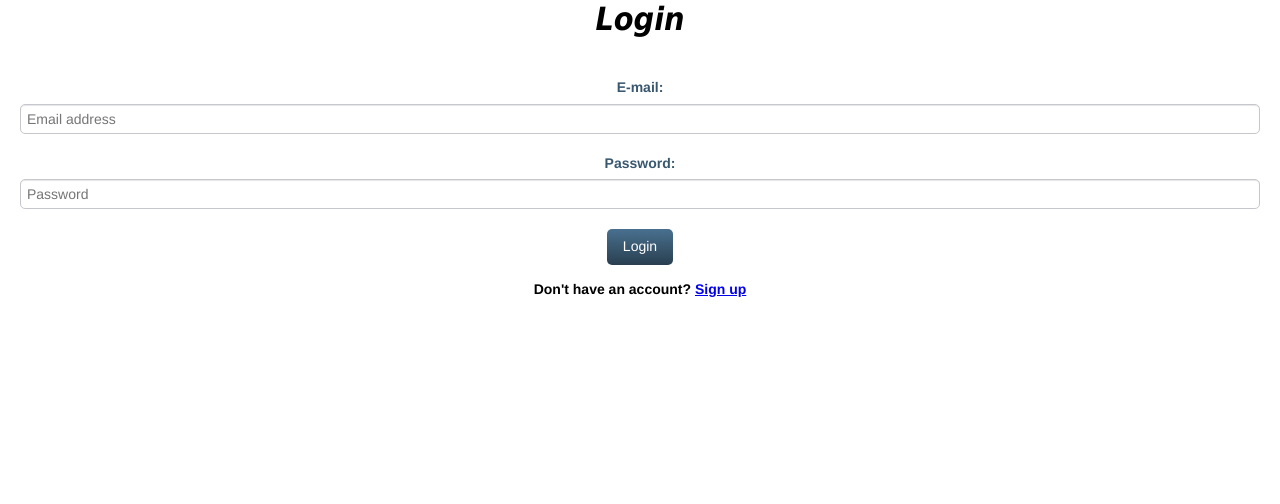
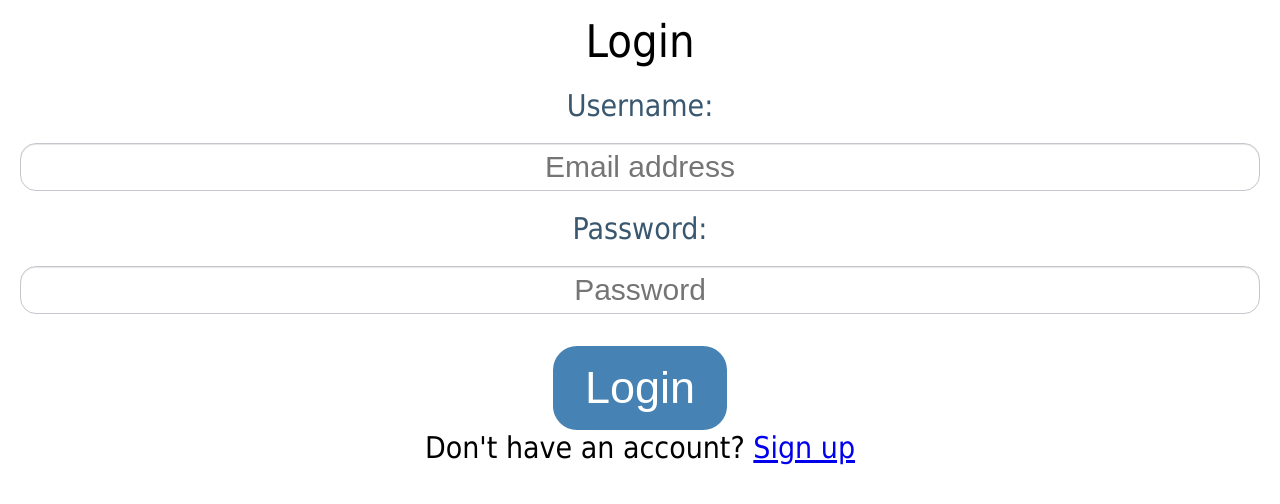
Before and after one commit to minamy/minamy.github.io, a PHP site: page /new_site/login.php in a window 1280 px wide. Shown: the part 100-604 px from the top of the page. Run offline with PHP 8.4, Linux system fonts and the light colour scheme; some libraries are stand-ins or nearby versions.

Commit message:
Change Page Styles and Erase Popups

```diff
--- a/new_site/editAccount.js
+++ b/new_site/editAccount.js
@@ -32,7 +32,6 @@ $(function() {
                         },
 						success: function(data) {
 							if (data.includes("success")) {
-                                swal("Success!", "Your password has been updated!", "success");
                                 $('#div1').remove();
                                 setTimeout(function() {
                                 window.location = 'index.php'
--- a/new_site/edit_account.php
+++ b/new_site/edit_account.php
@@ -10,9 +10,7 @@
 	<title>FitIn | Edit Account</title>
 	<link href="stylesheet.css" type="text/css" rel="stylesheet">
 	<link href="style.css" type="text/css" rel="stylesheet">
-	<link rel="stylesheet" type="text/css" href="sweetalert-master/dist/sweetalert.css">
     <script src="https://code.jquery.com/jquery-1.11.3.min.js"></script>
-	<script src="sweetalert-master/dist/sweetalert.min.js"></script>
 	<script type="text/javascript" src="script.js"></script>
 	<script type="text/javascript">
 		var loggedIn = <?php
@@ -55,7 +53,7 @@
 				<a class="login" href="timetable.php">Edit Timetable</a>
 			</div>
 		</div>
-		<h1 style="text-align: center; font-style: italic;">Edit Account</h1>
+		<h1 class="headtext">Edit Account</h1>
 		<form name="frmEditAcc" id="frmEditAcc" method="post">
 			<fieldset class="account-info">
 					<label for ="curPass">Confirm Current Password:
--- a/new_site/index.php
+++ b/new_site/index.php
@@ -51,7 +51,7 @@
 			</div>
 		</div>
         <p id="numPeople" class="gymcount">0</p>
-		<p class="headtext">people are making gains</p>
+		<p class="desctext">people are making gains</p>
 		<script src="gymPeople.js"></script>
 		<p style="text-align:center;">
             <img id="busyness" style="width: 70%;" alt="Gym State" title="Gym State" align="middle" />
--- a/new_site/login.php
+++ b/new_site/login.php
@@ -3,12 +3,10 @@
 <head>
 	<title>FitIn | Login</title>
 	<link href="stylesheet.css" type="text/css" rel="stylesheet">
-	<link rel="stylesheet" type="text/css" href="sweetalert-master/dist/sweetalert.css">
 	<link rel="stylesheet" type="text/css" href="style.css">
 	<script src="https://code.jquery.com/jquery-1.11.3.min.js"></script>
 	<script type="text/javascript" src="script.js"></script>
 	<script type="text/javascript" src="loginCheck.js"></script>
-	<script src="sweetalert-master/dist/sweetalert.min.js"></script>
 	<script>
 		document.addEventListener("touchstart", function () { }, true);
 	</script>
@@ -52,11 +50,11 @@
 				<a class="login" href="timetable.php">Edit Timetable</a>
 			</div>
 		</div>
-		<h1 style="text-align: center; font-style: italic;">Login</h1>
+		<p class="headtext">Login</p>
         <form name="main_form" id="main_form">
-                <fieldset class="account-info">
-					<label for ="email">E-mail:
-                    <input name="email" id="email" type="email" placeholder="Email address" maxlength="30">
+                <fieldset class="bigaccount-info">
+					<label for ="email">Username:
+                    <input name="email" id="email" type="name" placeholder="Email address" maxlength="30">
 					</label>
 					<label for ="password">Password:
                     <input name="password" id="password" type="password" placeholder="Password" maxlength="25">
@@ -64,7 +62,7 @@
                 </fieldset>
 				<fieldset>
 						<input class="btn" type="submit" id="submit" name="submit" value="Login">
-						<h4 style="text-align:center; margin: 15px"> Don't have an account? <a href="create_account.php"> Sign up</a></h4>
+						<p class="desctext"> Don't have an account? <a href="create_account.php"> Sign up</a></p>
                 </fieldset>
 		</form>
 	</body>
--- a/new_site/loginCheck.js
+++ b/new_site/loginCheck.js
@@ -19,19 +19,18 @@ $(function() {
                             url: "account.php",
                             data:
                             {
-                                email: email,
+                                name: email,
                                 pass: pass
                             },
                             success: function(data) {
                                 if (data.includes("success")) {
-                                    swal("Success!", "You have logged in!", "success");
                                     $('#div1').remove();
+                                    console.log("woo");
                                     setTimeout(function() {
                                         window.location = 'index.php'
                                     }, 1000); // 1 sec
                                 } else {
                                     $('#div1').remove();
-                                    swal("Login Failed", "Email and/or password entered is invalid.", "error");
                                 }
                             }
                         });
--- a/new_site/saveUserAccount.php
+++ b/new_site/saveUserAccount.php
@@ -3,6 +3,7 @@
         $conn = connect();
 
         // get user data
+        $name = $_POST['name'];
         $email = $_POST['email'];
         $password = $_POST['pass'];
         $timetable = array_fill(0, 672, false);
@@ -11,7 +12,7 @@
         $query = "SELECT Username FROM User WHERE Username='$email'";
         $result = mysqli_query($conn, $query);
         $sql = "INSERT INTO User (Username, Email, Password, Timetable)
-        VALUES ('$email', '$email', '$password', '$serTimetable')";
+        VALUES ('$name', '$email', '$password', '$serTimetable')";
         if (mysqli_num_rows($result) > 0){
 	        echo json_encode("success");
         } else {
--- a/new_site/style.css
+++ b/new_site/style.css
@@ -15,7 +15,6 @@ form {
   margin-left: auto;
   margin-right: auto;
   margin-top: 20px;
-  font: 14px/1.4 "Helvetica Neue", Helvetica, Arial, sans-serif;
   overflow: hidden;
   width: 100%;
   position: relative;
@@ -29,19 +28,18 @@ fieldset {
 
 input {
   border-radius: 5px;
-  font: 14px/1.4 "Helvetica Neue", Helvetica, Arial, sans-serif;
   margin: 0;
   height: 100%;
 }
 
 .account-info {
-  padding: 20px 20px 0 20px;
+  padding: 0px 20px 0 20px;
 }
 .account-info label {
   color: #395870;
   display: block;
-  font-weight: bold;
-  margin-bottom: 20px;
+  margin-bottom: 12px;
+  font-size: 24px;
 }
 .account-info input {
   background: #fff;
@@ -49,16 +47,55 @@ input {
   box-shadow: inset 0 1px 1px rgba(0, 0, 0, .1);
   color: #636466;
   padding: 6px;
-  margin-top: 6px;
+  margin-top: 12px;
   width: 100%;
+  border-radius: 16px;
+  font-size: 30px;
+  text-align: center;
 }
 
 .btn {
-  background: linear-gradient(#49708f, #293f50);
+  background: steelblue;
   border: 0;
+  font-size: 45px;
   color: #fff;
   cursor: pointer;
-  font-weight: normal;
   float: center;
-  padding: 8px 16px;
+  border-radius: 24px;
+  padding: 16px 32px;
+  margin-top: 12px;
 }
+
+.bigaccount-info {
+  padding: 0px 20px 0 20px;
+}
+.bigaccount-info label {
+  color: #395870;
+  display: block;
+  margin-bottom: 20px;
+  font-size: 30px;
+}
+.bigaccount-info input {
+  background: #fff;
+  border: 1px solid #c6c7cc;
+  box-shadow: inset 0 1px 1px rgba(0, 0, 0, .1);
+  color: #636466;
+  padding: 6px;
+  margin-top: 20px;
+  width: 100%;
+  border-radius: 16px;
+  font-size: 30px;
+  text-align: center;
+}
+
+.bigbtn {
+  background: steelblue;
+  border: 0;
+  font-size: 45px;
+  color: #fff;
+  cursor: pointer;
+  float: center;
+  border-radius: 24px;
+  padding: 16px 32px;
+  margin-bottom: 16px;
+}
--- a/new_site/stylesheet.css
+++ b/new_site/stylesheet.css
@@ -101,6 +101,12 @@ body {
 
 .headtext{
     margin-bottom: 15px;
+    margin-top: 15px;
+    font-size: 45px;
+}
+
+.desctext{
+    margin-bottom: 15px;
     font-size: 30px;
 }
 
```
Also changed, not shown: new_site/account.php (+16 -5 lines), new_site/create_account.php (+5 -7 lines), new_site/userAccount.js (+5 -6 lines).
